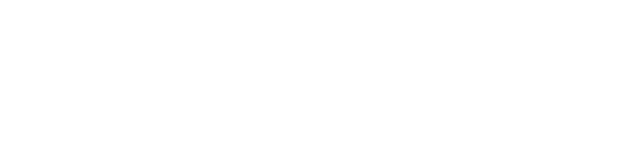
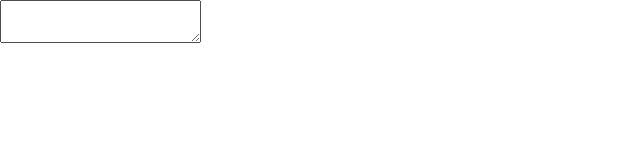
Before and after one commit to IrinaTsoi312/virtual-keyboard, a website: page index.html in a window 1280 px wide. Shown: the whole page, without its empty margins (0-640 px from the left). Drawn offline with Linux system fonts and the light colour scheme.

```diff
--- a/index.html
+++ b/index.html
@@ -9,6 +9,12 @@
   <link rel="stylesheet" href="style.css">
 </head>
 <body>
+  <div class="wrapper">
+    <div class="text-output">
+      <textarea name="text-output" id="txtOutput"></textarea>
+    </div>
+    <div class="keyboard"></div>
+  </div>
   <script src="script.js"></script>
 </body>
 </html>
```
Also changed, not shown: package.json (added, +22 -0 lines), .eslintrc.js (added), 1 other file.
